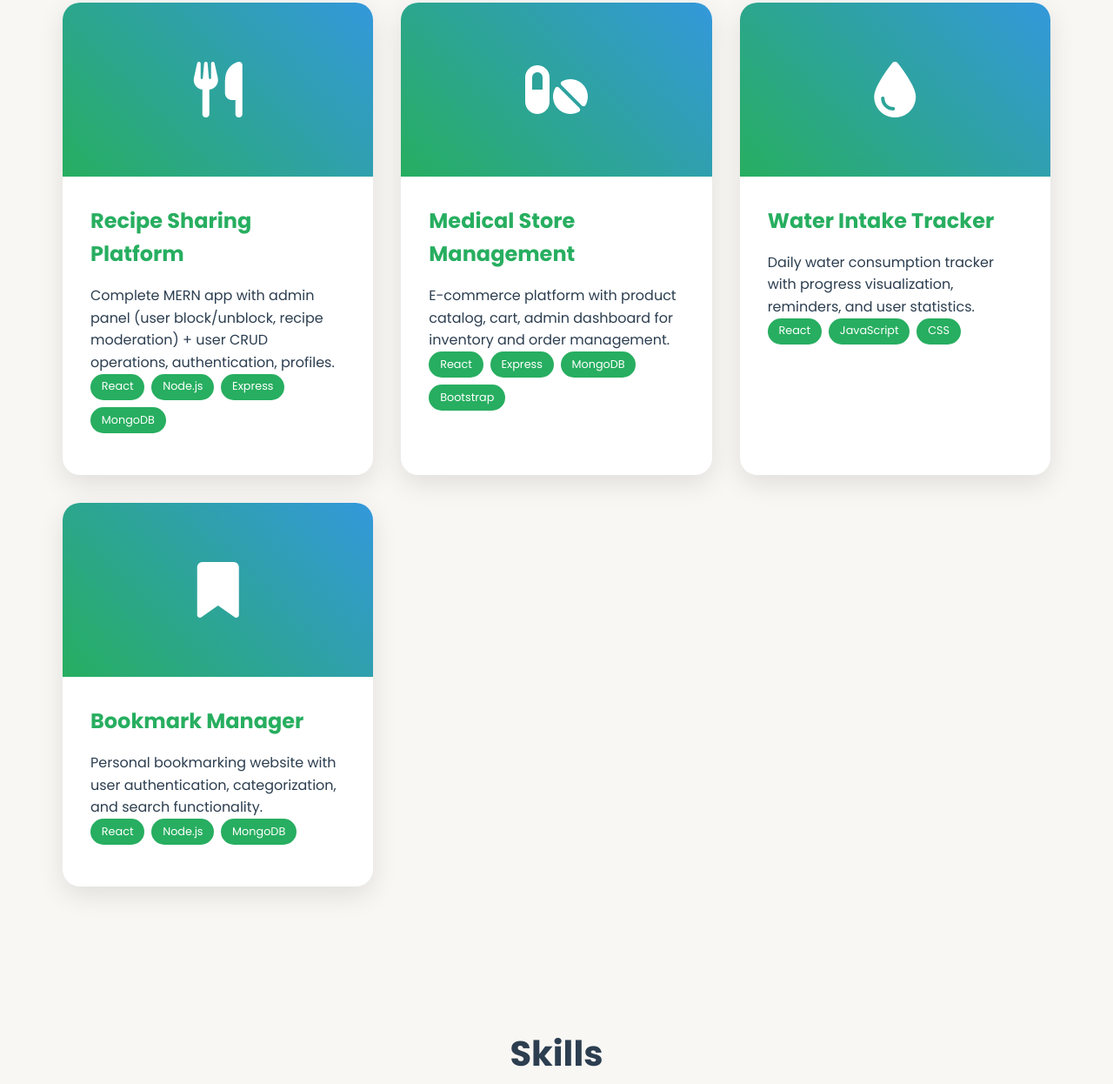
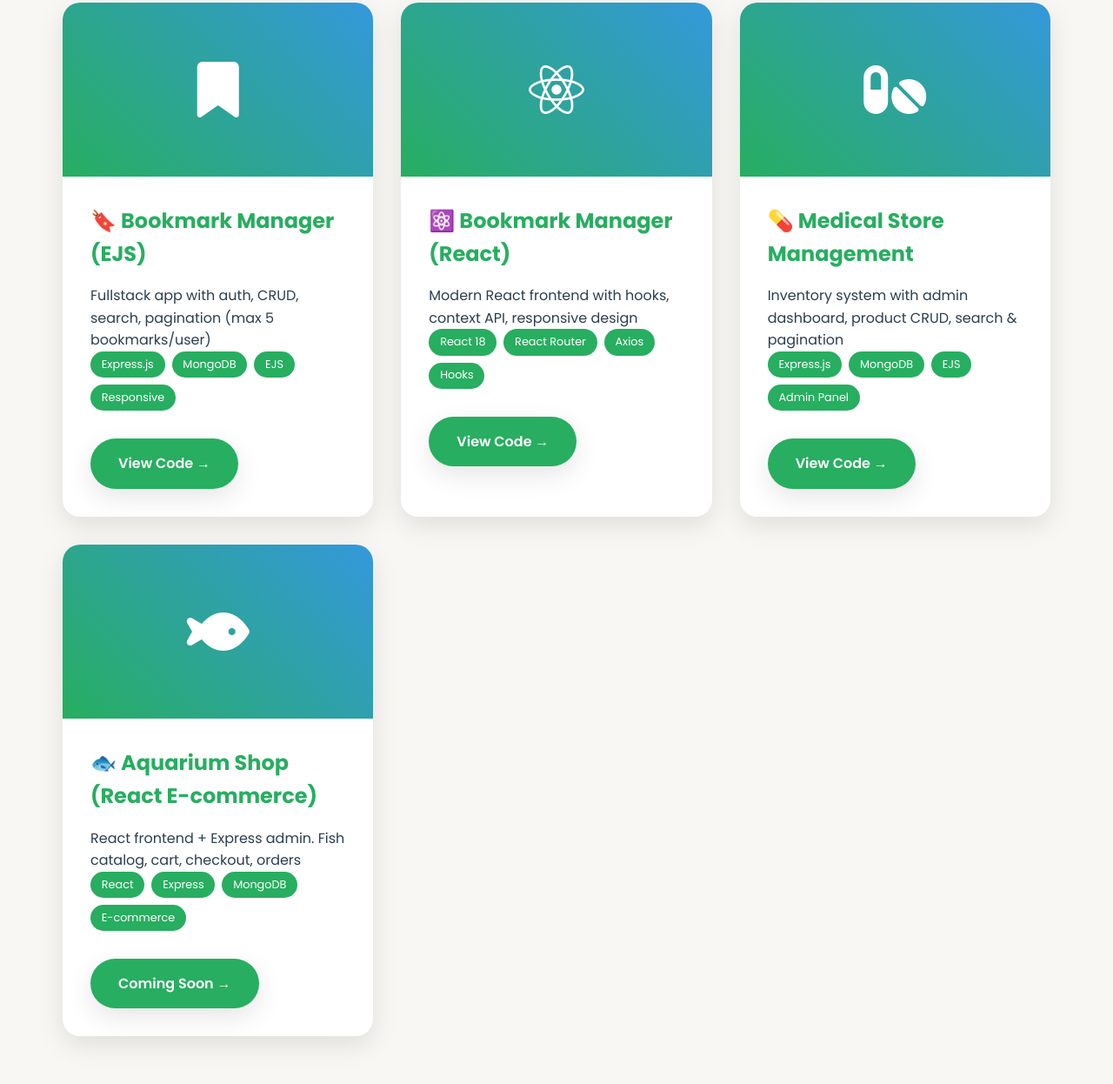
Before and after one commit to micheal23456/micheal23456.github.io, a plain HTML site: page index.html in a window 1280 px wide. Shown: the part 1541-2787 px from the top of the page at 87% size. Drawn offline with nearby package versions, Linux system fonts and the light colour scheme.

Commit message:
Updated projects section with live GitHub links

```diff
--- a/index.html
+++ b/index.html
@@ -356,7 +356,7 @@
       <div class="container">
         <div class="hero-content">
           <h1>Micheal Raj F</h1>
-          <p>MERN Stack Full Stack Developer | Azhagiyamandapam, Kanyakumari</p>
+          <p>MERN  Full Stack Developer | Azhagiyamandapam, Kanyakumari</p>
           <p><strong>Mashup Stack Course | BE ECE 2025</strong></p>
           <a href="#contact" class="btn">Get In Touch</a>
         </div>
@@ -410,66 +410,67 @@
       <div class="container">
         <h2>Featured Projects</h2>
         <div class="projects-grid">
+          <!-- BOOKMARK EJS -->
           <div class="project-card fade-in">
-            <div class="project-image"><i class="fas fa-utensils"></i></div>
+            <div class="project-image"><i class="fas fa-bookmark"></i></div>
             <div class="project-content">
-              <h3 class="project-title">Recipe Sharing Platform</h3>
-              <p>
-                Complete MERN app with admin panel (user block/unblock, recipe
-                moderation) + user CRUD operations, authentication, profiles.
-              </p>
+              <h3 class="project-title">🔖 Bookmark Manager (EJS)</h3>
+              <p>Fullstack app with auth, CRUD, search, pagination (max 5 bookmarks/user)</p>
               <div class="project-tech">
-                <span class="tech-tag">React</span>
-                <span class="tech-tag">Node.js</span>
-                <span class="tech-tag">Express</span>
+                <span class="tech-tag">Express.js</span>
                 <span class="tech-tag">MongoDB</span>
+                <span class="tech-tag">EJS</span>
+                <span class="tech-tag">Responsive</span>
               </div>
+              <a href="https://github.com/micheal23456/Bookmarkpage" class="btn" style="margin-top: 1rem; display: inline-block;" target="_blank">View Code →</a>
             </div>
           </div>
+
+          <!-- BOOKMARK REACT -->
+          <div class="project-card fade-in">
+            <div class="project-image"><i class="fab fa-react"></i></div>
+            <div class="project-content">
+              <h3 class="project-title">⚛️ Bookmark Manager (React)</h3>
+              <p>Modern React frontend with hooks, context API, responsive design</p>
+              <div class="project-tech">
+                <span class="tech-tag">React 18</span>
+                <span class="tech-tag">React Router</span>
+                <span class="tech-tag">Axios</span>
+                <span class="tech-tag">Hooks</span>
+              </div>
+              <a href="https://github.com/micheal23456/Bookmarkpage-usingReact" class="btn" style="margin-top: 1rem; display: inline-block;" target="_blank">View Code →</a>
+            </div>
+          </div>
+
+          <!-- MEDICAL STORE -->
           <div class="project-card fade-in">
             <div class="project-image"><i class="fas fa-pills"></i></div>
             <div class="project-content">
-              <h3 class="project-title">Medical Store Management</h3>
-              <p>
-                E-commerce platform with product catalog, cart, admin dashboard
-                for inventory and order management.
-              </p>
+              <h3 class="project-title">💊 Medical Store Management</h3>
+              <p>Inventory system with admin dashboard, product CRUD, search & pagination</p>
+              <div class="project-tech">
+                <span class="tech-tag">Express.js</span>
+                <span class="tech-tag">MongoDB</span>
+                <span class="tech-tag">EJS</span>
+                <span class="tech-tag">Admin Panel</span>
+              </div>
+              <a href="https://github.com/micheal23456/MedicalStore" class="btn" style="margin-top: 1rem; display: inline-block;" target="_blank">View Code →</a>
+            </div>
+          </div>
+
+          <!-- AQUARIUM SHOP (Add when pushed) -->
+          <div class="project-card fade-in">
+            <div class="project-image"><i class="fas fa-fish"></i></div>
+            <div class="project-content">
+              <h3 class="project-title">🐟 Aquarium Shop (React E-commerce)</h3>
+              <p>React frontend + Express admin. Fish catalog, cart, checkout, orders</p>
               <div class="project-tech">
                 <span class="tech-tag">React</span>
                 <span class="tech-tag">Express</span>
                 <span class="tech-tag">MongoDB</span>
-                <span class="tech-tag">Bootstrap</span>
+                <span class="tech-tag">E-commerce</span>
               </div>
-            </div>
-          </div>
-          <div class="project-card fade-in">
-            <div class="project-image"><i class="fas fa-tint"></i></div>
-            <div class="project-content">
-              <h3 class="project-title">Water Intake Tracker</h3>
-              <p>
-                Daily water consumption tracker with progress visualization,
-                reminders, and user statistics.
-              </p>
-              <div class="project-tech">
-                <span class="tech-tag">React</span>
-                <span class="tech-tag">JavaScript</span>
-                <span class="tech-tag">CSS</span>
-              </div>
-            </div>
-          </div>
-          <div class="project-card fade-in">
-            <div class="project-image"><i class="fas fa-bookmark"></i></div>
-            <div class="project-content">
-              <h3 class="project-title">Bookmark Manager</h3>
-              <p>
-                Personal bookmarking website with user authentication,
-                categorization, and search functionality.
-              </p>
-              <div class="project-tech">
-                <span class="tech-tag">React</span>
-                <span class="tech-tag">Node.js</span>
-                <span class="tech-tag">MongoDB</span>
-              </div>
+              <a href="https://github.com/micheal23456" class="btn" style="margin-top: 1rem; display: inline-block;" target="_blank">Coming Soon →</a>
             </div>
           </div>
         </div>
```
